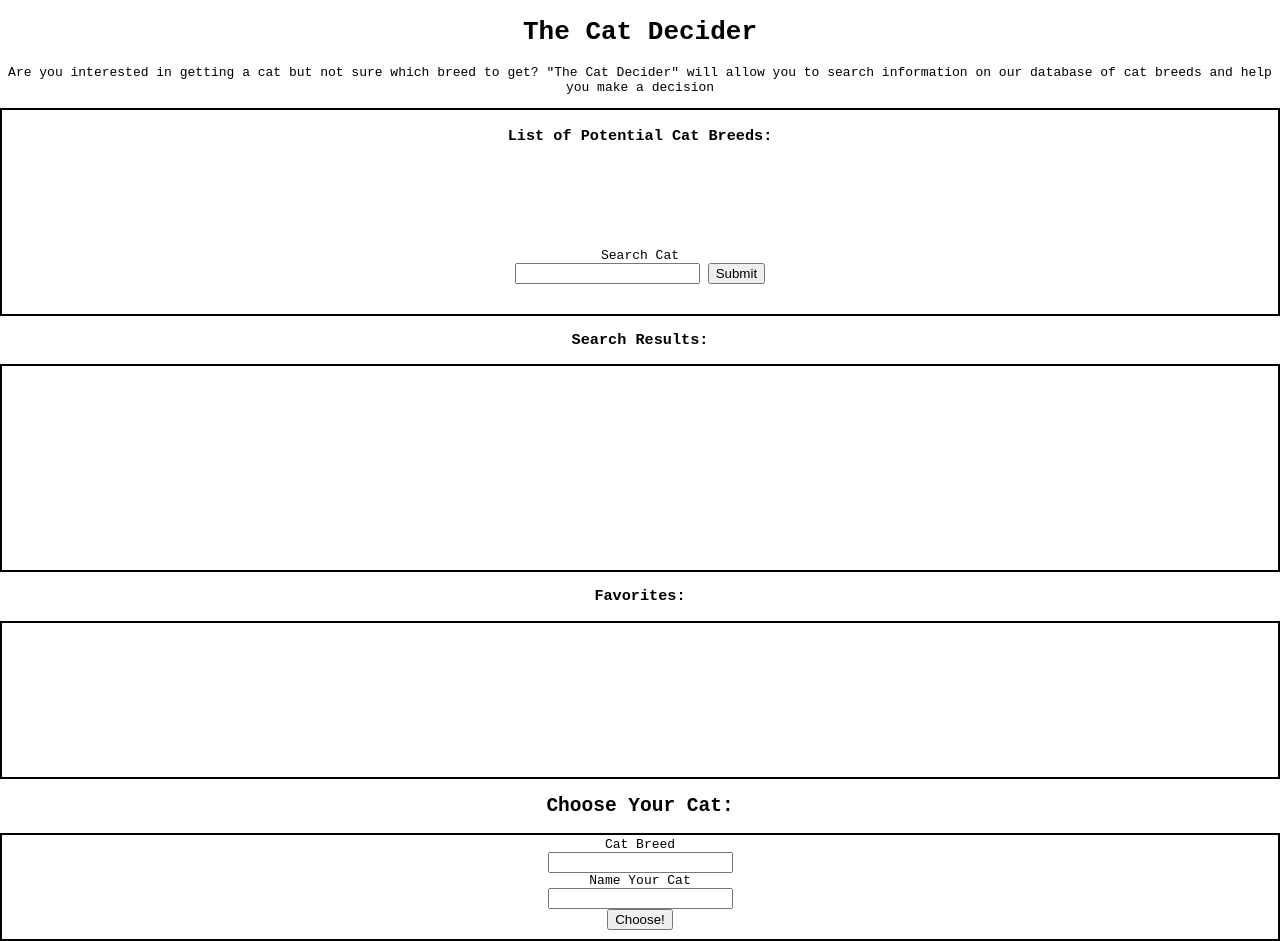
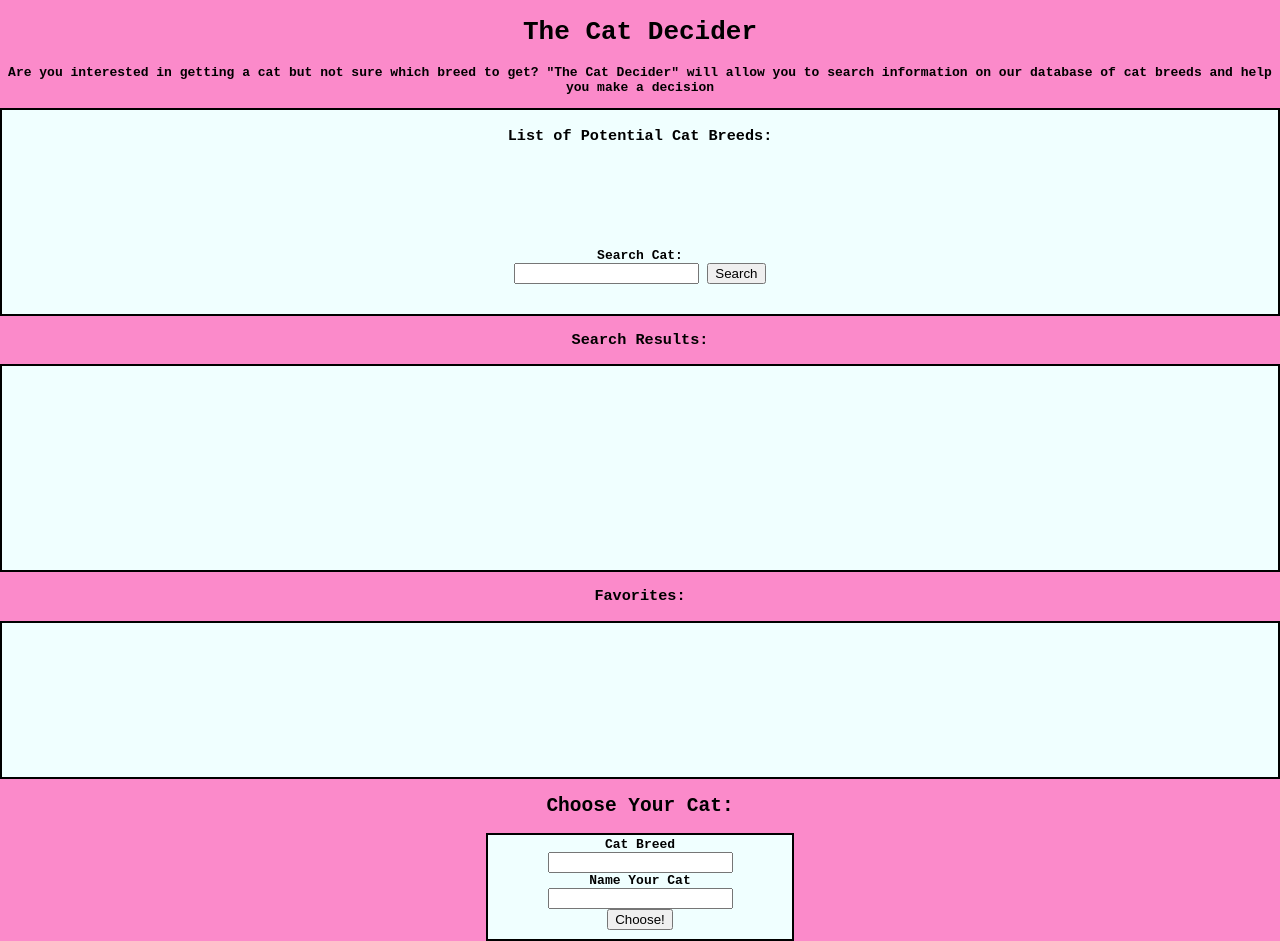
Before and after one commit to bperez3237/phase-1-project-1, a plain HTML site: page index.html in a window 1280 px wide. Drawn offline with Linux system fonts and the light colour scheme; no server answers.

Commit message:
Write README file and adjust text in html

```diff
--- a/index.css
+++ b/index.css
@@ -1,25 +1,32 @@
 body {
-    margin: 0;
-    font-family: monospace;
-    text-align: center;
-  }
+  margin: 0;
+  font-family: monospace;
+  text-align: center;
+  background-color:rgb(251, 138, 202);
+  font-weight: bold;
+}
+
 
 div {
+  background-color: azure;
   border-style: solid;
   border-width: 2px;
   padding: 2px;
-  /* display: flex;
-  justify-content: center; */
 
 }
+
 
 #get-cat {
   top: 600px;
   align-items: center;
 }
+
+
 #search {
+  min-width: 300px;
   height: 200px;
 }
+
 
 #results {
   min-height: 200px;
@@ -32,13 +39,10 @@ ul {
 
 #breeds-container {
   overflow-y: scroll;
-
   height: 75px;
-
 }
 
 div#favorites {
-
   height: 150px;
   display: flex;
   flex-direction: row;
@@ -46,6 +50,7 @@ div#favorites {
 }
 
 #get-cat {
+  margin: auto;
   height: 100px;
-  /* width: 200px; */
+  width: 300px;
 }
--- a/index.html
+++ b/index.html
@@ -16,9 +16,9 @@
             <h3>List of Potential Cat Breeds:</h3>
             <ul id='breeds-container'></ul>
             <form id='form'>
-                <label>Search Cat</label><br>
+                <label>Search Cat:</label><br>
                 <input type="text" id="input">
-                <input type="submit" value="Submit">
+                <input type="submit" value="Search">
             </form>
 
         </div>
--- a/script.js
+++ b/script.js
@@ -2,6 +2,7 @@ const apiKey = '7846a756-8a6b-47d5-b42f-c56521b9893a'
 
 
 document.addEventListener('DOMContentLoaded', () => {
+    let search = document.getElementById('search')
     let container = document.getElementById('breeds-container')
     let searchForm = document.getElementById('form')
     let getCatForm = document.getElementById('form2')
@@ -43,7 +44,6 @@ document.addEventListener('DOMContentLoaded', () => {
 
         if (e.target.breedInput.value in breedIds) {
             alert(`CONGRATULATIONS!!! ${getCatForm.nameInput.value} the ${getCatForm.breedInput.value} is now yours!`)
-            // console.log(getCatForm)
             getCatForm.breedInput.value = ''
             getCatForm.nameInput.value = ''
         }
@@ -91,7 +91,6 @@ function displayCatInfo(catData) {
     let container = document.getElementById('results')
     let favs = document.getElementById('favorites')
 
-    console.log(catData)
     let ul = document.createElement('ul')
     ul.innerHTML = `
     <h3>${catData.breeds[0].name}</h3>
@@ -136,16 +135,15 @@ function displayCatInfo(catData) {
             favs.appendChild(favCard)
         }
         else if (favs.children.length != 3 && checker === false) {
-            console.log('AREADY IN FAVORITES')
+            alert('AREADY IN FAVORITES')
         }
         else if (favs.children.length === 3 && checker === true) {
             favs.removeChild(favs.children[0])
             favs.appendChild(favCard)
         }
         else {
-            console.log('AREADY IN FAVORITES')
+            alert('AREADY IN FAVORITES')
         }
     })
-
     container.appendChild(favBttn)
 }
```
